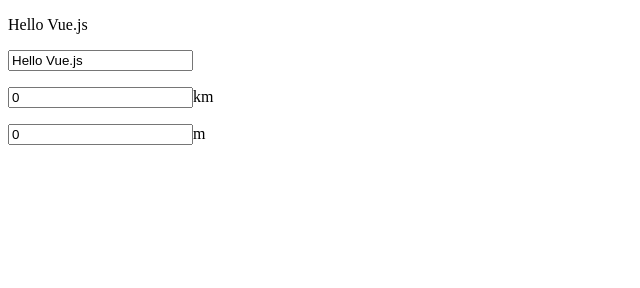
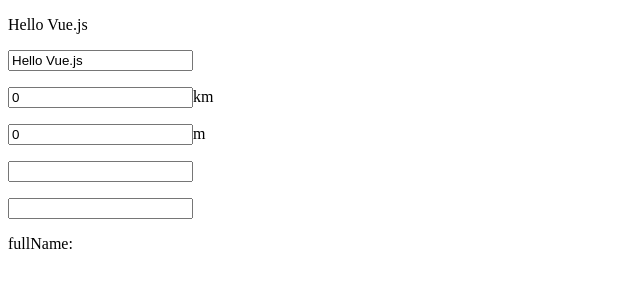
Before and after one commit to sea-yassan33/sesson7_vue.js, a plain HTML site: page index.html in a window 1280 px wide. Shown: the whole page, without its empty margins (0-640 px from the left). Drawn offline with nearby package versions, Linux system fonts and the light colour scheme.

Commit message:
算出プロパティ

```diff
--- a/index.html
+++ b/index.html
@@ -18,8 +18,14 @@
     <p><input type="text" v-model="km">km</p>
     <p><input type="text" v-model="m">m</p>
   </section>
+  <section id="app3">
+    <p><input type="text" v-model="firstName"></p>
+    <p><input type="text" v-model="lastName"></p>
+    <p>fullName: {{fullName}}</p>
+  </section>
   <script src="https://unpkg.com/vue@3.1.5"></script>
   <script src="js/main.js"></script>
   <script src="js/conbersion.js"></script>
+  <script src="js/computation.js"></script>
 </body>
 </html>
--- /dev/null
+++ b/js/computation.js
@@ -0,0 +1,27 @@
+// const app3 = Vue.createApp({
+//   data: () => ({
+//     firstName: '',
+//     lastName: '',
+//     fullName: ''
+//   }),
+//   watch: {
+//     firstName: function(value){
+//       this.fullName = value + ' ' + this.lastName
+//     },
+//     lastName: function(value){
+//       this.fullName = this.firstName + ' ' + value
+//     }
+//   }
+// })
+const app3 = Vue.createApp({
+  data: () => ({
+    firstName: '',
+    lastName: '',
+  }),
+  computed: {
+    fullName: function() {
+      return this.firstName + ' ' + this.lastName
+    }
+  }
+})
+app3.mount('#app3')
```
